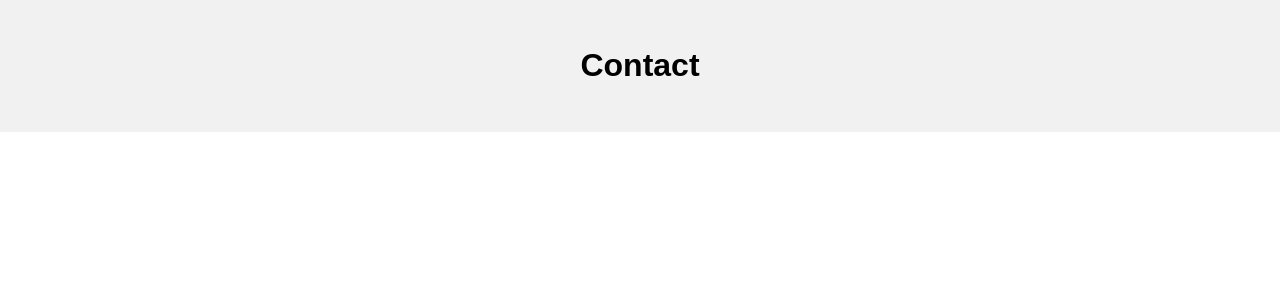
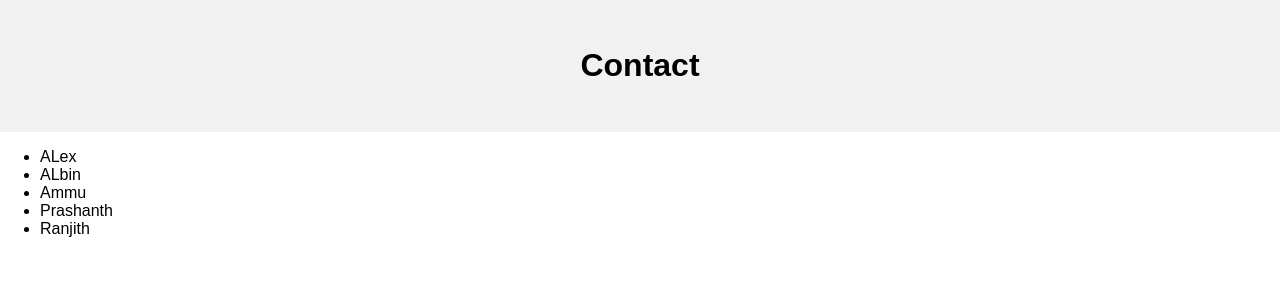
Before and after one commit to alexvarghese77/ContactApp-ReactJS, a React (Create React App) app in the folder contactlist/: page / in a window 1280 px wide. Shown: the top 300 px of the page. Built offline with nearby package versions, Linux system fonts and the light colour scheme.

Commit message:
list componentadded

```diff
--- a/contactlist/src/App.js
+++ b/contactlist/src/App.js
@@ -1,11 +1,16 @@
 import React, { Component } from 'react';
 import './App.css';
-import {Header} from './components/header.js'
+import {Header} from './components/Header.js'
+import ContactList from './components/ContactList'
 
 class App extends Component {
   render() {
     return (
-      <Header/>
+      <div>
+        <Header/>
+      <ContactList/>
+      </div>
+
     );
   }
 }
--- /dev/null
+++ b/contactlist/src/MockData/ContactListDetails.json
@@ -0,0 +1,20 @@
+{
+    "ContactDetails":[
+       {
+           "name":"ALex"
+       },
+       {
+           "name":"ALbin"
+       },
+       {
+           "name":"Ammu"
+       },
+       {
+           "name":"Prashanth"
+       },
+       {
+           "name":"Ranjith"
+       }
+
+    ]
+}
--- a/contactlist/src/components/ContactList.js
+++ b/contactlist/src/components/ContactList.js
@@ -1 +1,17 @@
-import React from 'react'
+import React from 'react';
+import {ContactDetails} from '../MockData/ContactListDetails.json';
+
+
+
+
+
+export default class ContactList extends React.Component{
+    render()
+    {
+        return (
+            <ul>
+              {ContactDetails.map((item,index) =><li key={ index }>{item.name}</li> )}
+            </ul>
+        )
+    }
+}
```
